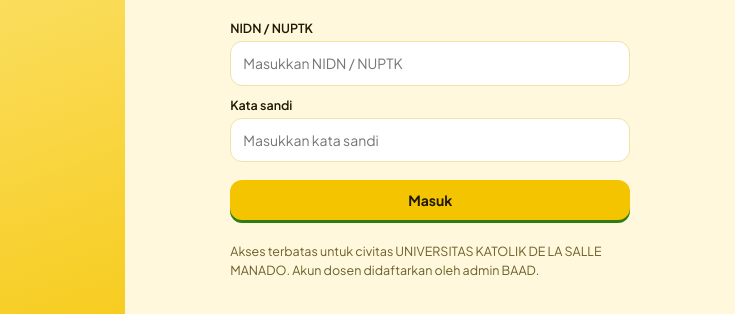
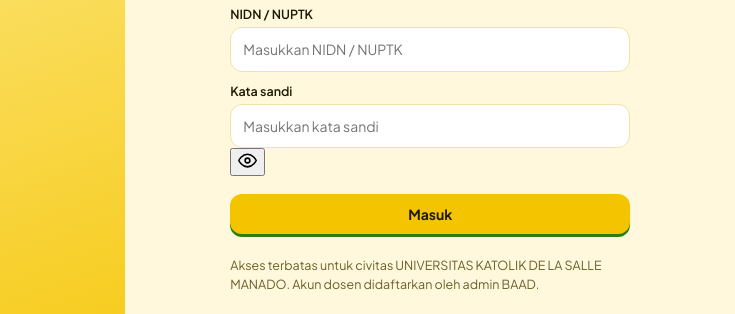
Before and after one commit to Be-cca/sipkd_mppl, a plain HTML site: page index.html in a window 1280 px wide. Shown: the part 293-607 px from the top of the page, 545-1280 px from the left. Drawn offline with Linux system fonts and the light colour scheme; no server answers.

Commit message:
Update index.html

```diff
--- a/index.html
+++ b/index.html
@@ -30,7 +30,15 @@
         <input id="u" type="text" placeholder="Masukkan NIDN / NUPTK" required autocomplete="off">
 
         <label for="p">Kata sandi</label>
-        <input id="p" type="password" placeholder="Masukkan kata sandi" required>
+        <div class="pw-wrap">
+          <input id="p" type="password" placeholder="Masukkan kata sandi" required>
+          <button type="button" class="pw-eye" aria-label="Tampilkan atau sembunyikan kata sandi" onclick="togPw()">
+            <svg id="eye-ic" width="19" height="19" viewBox="0 0 24 24" fill="none" stroke="currentColor" stroke-width="2" stroke-linecap="round" stroke-linejoin="round">
+              <path d="M1 12s4-8 11-8 11 8 11 8-4 8-11 8-11-8-11-8z"/>
+              <circle cx="12" cy="12" r="3"/>
+            </svg>
+          </button>
+        </div>
 
         <button type="submit" class="btn" style="width:100%;margin-top:18px">Masuk</button>
 
```
